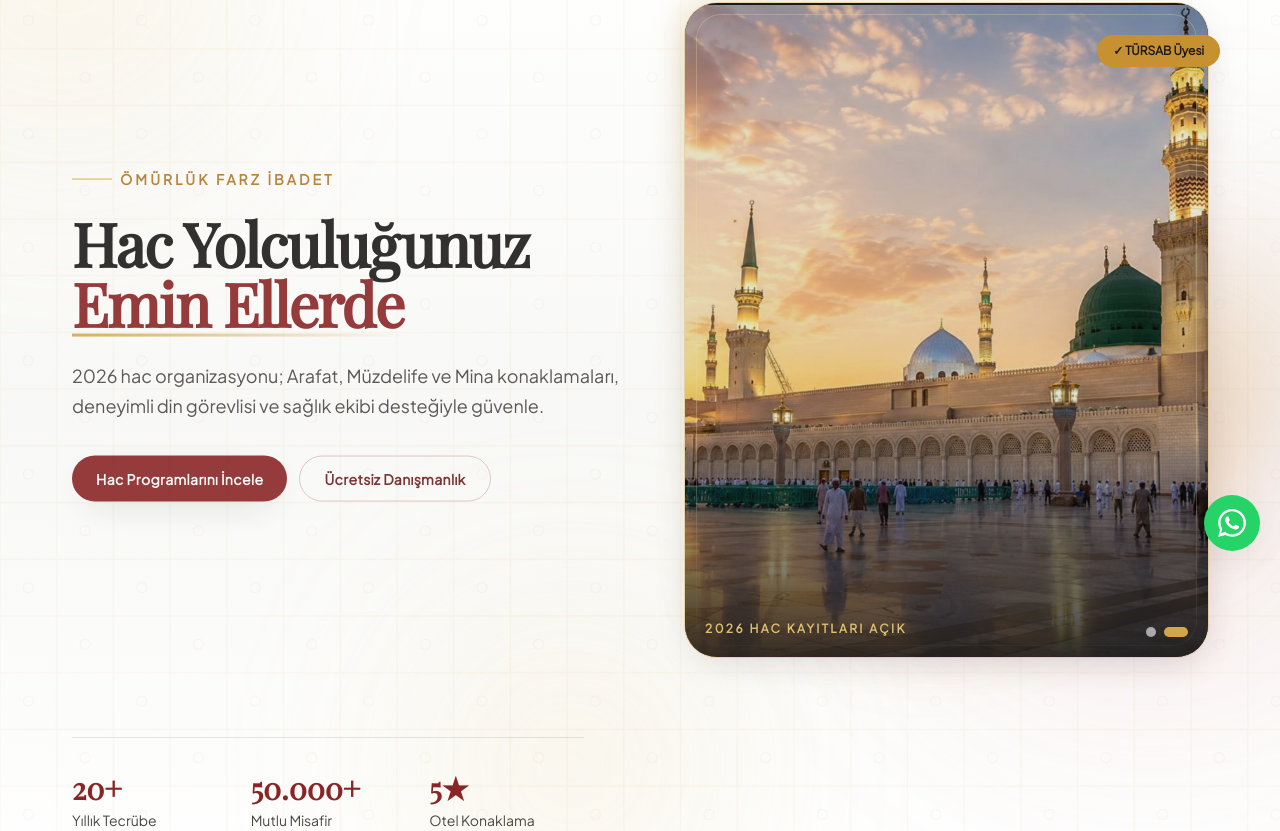
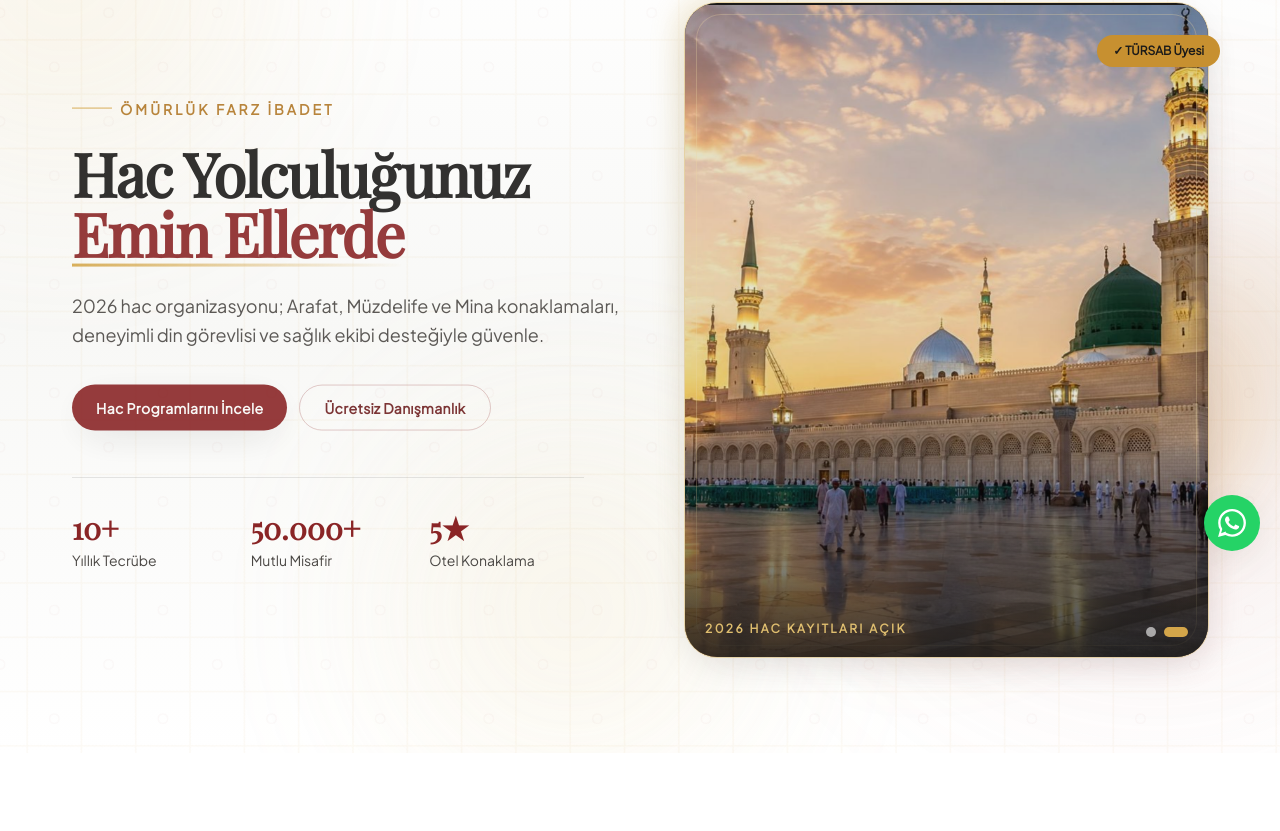
Before and after one commit to gokhanazp/akabeturizm, a Next.js app: page / in a window 1280 px wide. Shown: the part 229-1060 px from the top of the page. Built offline with nearby package versions, Linux system fonts and the light colour scheme.

Commit message:
Hero istatistikleri sol sütuna alındı (10+ tecrübe); slider okları ve kart link katmanı düzeltildi

```diff
--- a/src/components/Hero.tsx
+++ b/src/components/Hero.tsx
@@ -82,8 +82,9 @@ export default function Hero() {
       </svg>
 
       <div className="container-x relative grid items-center gap-12 py-16 lg:grid-cols-[1.05fr_1fr] lg:gap-16 lg:py-24">
-        {/* Sol: metin (slayta göre değişir) */}
-        <div key={slide.key} className="animate-fade-up">
+        {/* Sol: metin (slayta göre değişir) + istatistikler */}
+        <div>
+          <div key={slide.key} className="animate-fade-up">
           <span className="eyebrow">
             <span className="h-px w-10 bg-gold-400" /> {slide.eyebrow}
           </span>
@@ -111,6 +112,21 @@ export default function Hero() {
               Ücretsiz Danışmanlık
             </a>
           </div>
+          </div>
+
+          {/* İstatistikler (sabit) */}
+          <dl className="mt-12 grid max-w-lg grid-cols-3 gap-6 border-t border-ink/10 pt-8">
+            {[
+              { n: "10+", l: "Yıllık Tecrübe" },
+              { n: "50.000+", l: "Mutlu Misafir" },
+              { n: "5★", l: "Otel Konaklama" },
+            ].map((s) => (
+              <div key={s.l}>
+                <dt className="font-serif text-3xl font-bold text-maroon-700">{s.n}</dt>
+                <dd className="mt-1 text-sm text-ink-soft">{s.l}</dd>
+              </div>
+            ))}
+          </dl>
         </div>
 
         {/* Sağ: görsel paneli (slayta göre değişir) */}
@@ -164,21 +180,6 @@ export default function Hero() {
         </div>
       </div>
 
-      {/* İstatistikler (sabit) */}
-      <div className="container-x relative -mt-4 pb-14 lg:pb-20">
-        <dl className="grid max-w-lg grid-cols-3 gap-6 border-t border-ink/10 pt-8">
-          {[
-            { n: "20+", l: "Yıllık Tecrübe" },
-            { n: "50.000+", l: "Mutlu Misafir" },
-            { n: "5★", l: "Otel Konaklama" },
-          ].map((s) => (
-            <div key={s.l}>
-              <dt className="font-serif text-3xl font-bold text-maroon-700">{s.n}</dt>
-              <dd className="mt-1 text-sm text-ink-soft">{s.l}</dd>
-            </div>
-          ))}
-        </dl>
-      </div>
     </section>
   );
 }
--- a/src/components/TourCard.tsx
+++ b/src/components/TourCard.tsx
@@ -11,7 +11,7 @@ const categoryBase: Record<string, string> = {
 export default function TourCard({ tour }: { tour: Tour }) {
   const href = `${categoryBase[tour.category]}/${tour.slug}`;
   return (
-    <article className="card group flex flex-col overflow-hidden transition-all duration-300 hover:-translate-y-1 hover:shadow-soft">
+    <article className="card group relative flex flex-col overflow-hidden transition-all duration-300 hover:-translate-y-1 hover:shadow-soft">
       <div className="relative">
         <TourVisual image={tour.image} photo={tour.photo} alt={tour.title} className="aspect-[4/3] w-full" />
         {tour.badge && (
--- a/src/components/TourSlider.tsx
+++ b/src/components/TourSlider.tsx
@@ -11,10 +11,11 @@ export default function TourSlider({ tours }: { tours: Tour[] }) {
     const track = trackRef.current;
     if (!track) return;
     const card = track.querySelector<HTMLElement>("[data-card]");
-    const step = card ? card.offsetWidth + 24 : track.clientWidth;
+    const step = card ? card.offsetWidth + 24 : 320;
+    const maxLeft = track.scrollWidth - track.clientWidth;
     let next = track.scrollLeft + dir * step;
-    if (dir > 0 && next > track.scrollWidth - track.clientWidth - 8) next = 0;
-    if (dir < 0 && track.scrollLeft <= 8) next = track.scrollWidth;
+    if (next > maxLeft - 4) next = 0; // sona gelince başa
+    else if (next < 4) next = dir < 0 ? maxLeft : 0; // başta geri → sona
     track.scrollTo({ left: next, behavior: "smooth" });
   }, []);
 
```
